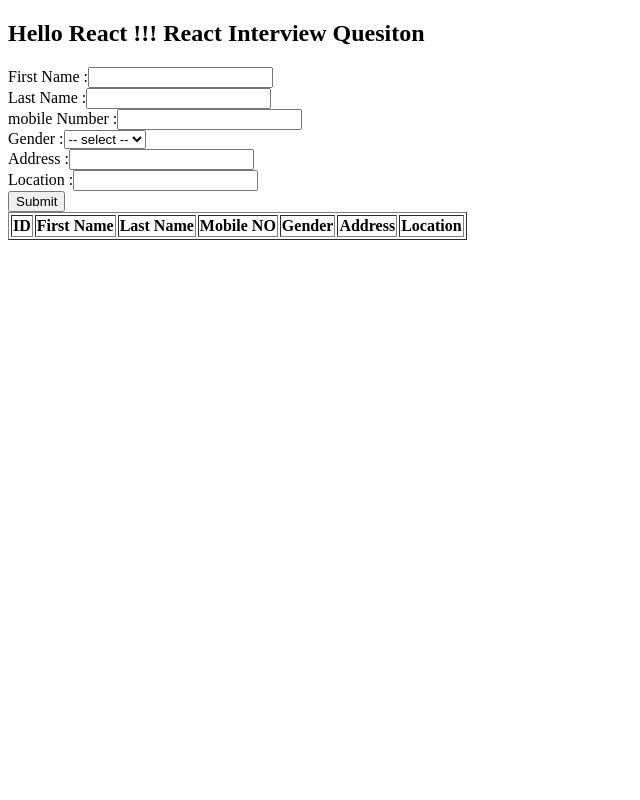
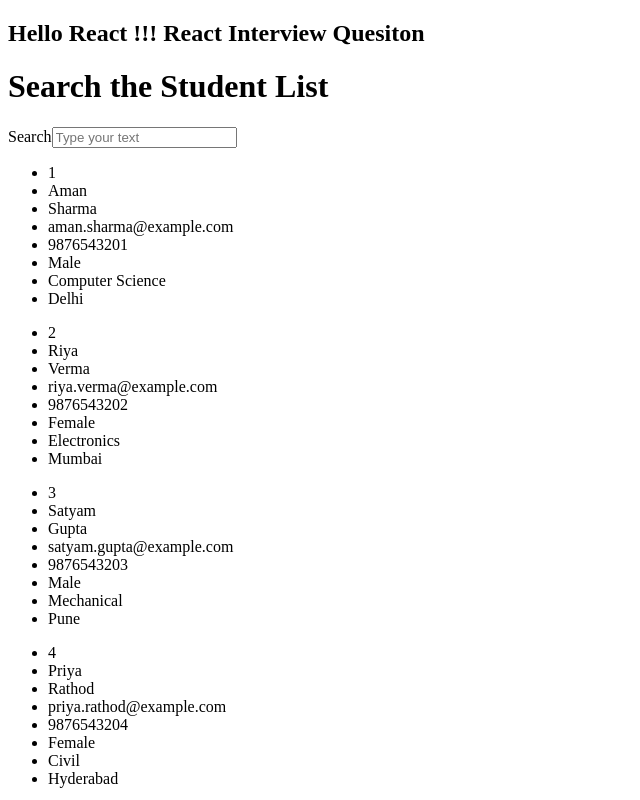
Before and after one commit to Satyam9169/React-interview-question, a React (Vite) app: page / in a window 1280 px wide. Shown: the top 800 px of the page, without its empty margins (0-640 px from the left). Built offline with nearby package versions, Linux system fonts and the light colour scheme.

Commit message:
creating filter search

```diff
--- a/src/App.jsx
+++ b/src/App.jsx
@@ -1,5 +1,6 @@
 import React from "react";
-import StudentLogic from "./Machine-coding-round/studentForm/StudentLogic";
+import Filter from "./Machine-coding-round/SearchingApp/Filter";
+// import StudentLogic from "./Machine-coding-round/studentForm/StudentLogic";
 // import Bug1 from "./Debug/Bug1";
 // import Main from "./React-interview-question/props/Main";
 // import "./App.css";
@@ -22,7 +23,8 @@
         {/* <Clock /> */}
         {/* <TimerApp /> */}
         {/* <Student /> */}
-        <StudentLogic />
+        {/* <StudentLogic /> */}
+        <Filter />
         {/* <Bug1 apiUrl="https://dummyjson.com/users" /> */}
         {/* <div>counter : {count}</div>
         <button onClick={() => dispatch(increment())}>increment</button>
--- /dev/null
+++ b/src/Machine-coding-round/SearchingApp/Filter.jsx
@@ -0,0 +1,91 @@
+import React, { useState, useEffect, useMemo } from "react";
+import studentsData from "./db.json";
+
+const Filter = () => {
+  const [filter, setFilter] = useState("");
+
+  // using performance optimization
+
+  // This is beginners  way to write the program
+  const filteredUser = studentsData.students.filter(
+    (user) =>
+      user.firstName.toLowerCase().includes(filter.toLowerCase()) ||
+      user.lastName.toLowerCase().includes(filter.toLowerCase()) ||
+      user.email.toLowerCase().includes(filter.toLowerCase()) ||
+      user.phone.toLowerCase().includes(filter.toLowerCase()) ||
+      user.gender.toLowerCase().includes(filter.toLowerCase()) ||
+      user.department.toLowerCase().includes(filter.toLowerCase()) ||
+      user.city.toLowerCase().includes(filter.toLowerCase())
+  );
+
+  const handleChange = (e) => setFilter(e.target.value);
+
+  return (
+    <div>
+      <h1>Search the Student List</h1>
+      {/* <ol>
+        <h4>Some point to be remember: </h4>
+        <li>
+          If your JavaScript takes more than ~16ms to execute, it risks dropping
+          frames and causing lag. If it's 50ms–1000ms, use Web Workers.
+        </li>
+        <li>
+          UI needs 60 FPS → one frame = 16.6ms If your function blocks longer,
+          UI lags.
+        </li>
+      </ol> */}
+      {/* <table border="1">
+        <thead>
+          <tr>
+            <th>Data Size</th>
+            <th>Ideal Approach</th>
+          </tr>
+        </thead>
+        <tbody>
+          <tr>
+            <th>0–10k</th>
+            <th>Normal .filter()</th>
+          </tr>
+          <tr>
+            <th>10k–50k</th>
+            <th>Optimized .filter() or debounce</th>
+          </tr>
+          <tr>
+            <th>50k–500k</th>
+            <th>Indexing, memo, caching</th>
+          </tr>
+          <tr>
+            <th>500k–2M</th>
+            <th>Web Worker + indexing</th>
+          </tr>
+          <tr>
+            <th>10M+</th>
+            <th>Backend search engine (Elastic, Meilisearch, Postgres FTS)</th>
+          </tr>
+        </tbody>
+      </table> */}
+      <label htmlFor="search">Search</label>
+      <input
+        type="text"
+        id="search"
+        value={filter}
+        onChange={handleChange}
+        placeholder="Type your text"
+      />
+      {filteredUser.map((u, idx) => (
+        <ul key={u.id}>
+          <li>{idx + 1}</li>
+          <li>{u.firstName}</li>
+          <li>{u.lastName}</li>
+          <li>{u.email}</li>
+          <li>{u.phone}</li>
+          <li>{u.gender}</li>
+          <li>{u.department}</li>
+          <li>{u.city}</li>
+        </ul>
+      ))}
+    </div>
+  );
+};
+
+export default Filter;
--- /dev/null
+++ b/src/Machine-coding-round/SearchingApp/db.json
@@ -0,0 +1,254 @@
+{
+  "students": [
+    {
+      "id": 1,
+      "firstName": "Aman",
+      "lastName": "Sharma",
+      "email": "aman.sharma@example.com",
+      "phone": "9876543201",
+      "gender": "Male",
+      "department": "Computer Science",
+      "city": "Delhi"
+    },
+    {
+      "id": 2,
+      "firstName": "Riya",
+      "lastName": "Verma",
+      "email": "riya.verma@example.com",
+      "phone": "9876543202",
+      "gender": "Female",
+      "department": "Electronics",
+      "city": "Mumbai"
+    },
+    {
+      "id": 3,
+      "firstName": "Satyam",
+      "lastName": "Gupta",
+      "email": "satyam.gupta@example.com",
+      "phone": "9876543203",
+      "gender": "Male",
+      "department": "Mechanical",
+      "city": "Pune"
+    },
+    {
+      "id": 4,
+      "firstName": "Priya",
+      "lastName": "Rathod",
+      "email": "priya.rathod@example.com",
+      "phone": "9876543204",
+      "gender": "Female",
+      "department": "Civil",
+      "city": "Hyderabad"
+    },
+    {
+      "id": 5,
+      "firstName": "Arjun",
+      "lastName": "Yadav",
+      "email": "arjun.yadav@example.com",
+      "phone": "9876543205",
+      "gender": "Male",
+      "department": "IT",
+      "city": "Chennai"
+    },
+    {
+      "id": 6,
+      "firstName": "Neha",
+      "lastName": "Kapoor",
+      "email": "neha.kapoor@example.com",
+      "phone": "9876543206",
+      "gender": "Female",
+      "department": "Computer Science",
+      "city": "Delhi"
+    },
+    {
+      "id": 7,
+      "firstName": "Rohan",
+      "lastName": "Saxena",
+      "email": "rohan.saxena@example.com",
+      "phone": "9876543207",
+      "gender": "Male",
+      "department": "Electronics",
+      "city": "Mumbai"
+    },
+    {
+      "id": 8,
+      "firstName": "Tanya",
+      "lastName": "Mehra",
+      "email": "tanya.mehra@example.com",
+      "phone": "9876543208",
+      "gender": "Female",
+      "department": "IT",
+      "city": "Pune"
+    },
+    {
+      "id": 9,
+      "firstName": "Vikas",
+      "lastName": "Singh",
+      "email": "vikas.singh@example.com",
+      "phone": "9876543209",
+      "gender": "Male",
+      "department": "Mechanical",
+      "city": "Hyderabad"
+    },
+    {
+      "id": 10,
+      "firstName": "Anjali",
+      "lastName": "Bansal",
+      "email": "anjali.bansal@example.com",
+      "phone": "9876543210",
+      "gender": "Female",
+      "department": "Civil",
+      "city": "Chennai"
+    },
+    {
+      "id": 11,
+      "firstName": "Kabir",
+      "lastName": "Malhotra",
+      "email": "kabir.malhotra@example.com",
+      "phone": "9876543211",
+      "gender": "Male",
+      "department": "Computer Science",
+      "city": "Bangalore"
+    },
+    {
+      "id": 12,
+      "firstName": "Shruti",
+      "lastName": "Nair",
+      "email": "shruti.nair@example.com",
+      "phone": "9876543212",
+      "gender": "Female",
+      "department": "Electronics",
+      "city": "Kolkata"
+    },
+    {
+      "id": 13,
+      "firstName": "Kunal",
+      "lastName": "Patel",
+      "email": "kunal.patel@example.com",
+      "phone": "9876543213",
+      "gender": "Male",
+      "department": "IT",
+      "city": "Ahmedabad"
+    },
+    {
+      "id": 14,
+      "firstName": "Simran",
+      "lastName": "Chopra",
+      "email": "simran.chopra@example.com",
+      "phone": "9876543214",
+      "gender": "Female",
+      "department": "Civil",
+      "city": "Jaipur"
+    },
+    {
+      "id": 15,
+      "firstName": "Harsh",
+      "lastName": "Bhatt",
+      "email": "harsh.bhatt@example.com",
+      "phone": "9876543215",
+      "gender": "Male",
+      "department": "Mechanical",
+      "city": "Lucknow"
+    },
+    {
+      "id": 16,
+      "firstName": "Meera",
+      "lastName": "Shah",
+      "email": "meera.shah@example.com",
+      "phone": "9876543216",
+      "gender": "Female",
+      "department": "Computer Science",
+      "city": "Surat"
+    },
+    {
+      "id": 17,
+      "firstName": "Dev",
+      "lastName": "Raj",
+      "email": "dev.raj@example.com",
+      "phone": "9876543217",
+      "gender": "Male",
+      "department": "IT",
+      "city": "Bhopal"
+    },
+    {
+      "id": 18,
+      "firstName": "Aisha",
+      "lastName": "Sheikh",
+      "email": "aisha.sheikh@example.com",
+      "phone": "9876543218",
+      "gender": "Female",
+      "department": "Electronics",
+      "city": "Nagpur"
+    },
+    {
+      "id": 19,
+      "firstName": "Yuvaraj",
+      "lastName": "Krishnan",
+      "email": "yuvaraj.krishnan@example.com",
+      "phone": "9876543219",
+      "gender": "Male",
+      "department": "Civil",
+      "city": "Coimbatore"
+    },
+    {
+      "id": 20,
+      "firstName": "Nisha",
+      "lastName": "Rao",
+      "email": "nisha.rao@example.com",
+      "phone": "9876543220",
+      "gender": "Female",
+      "department": "IT",
+      "city": "Mangalore"
+    },
+    {
+      "id": 21,
+      "firstName": "Raj",
+      "lastName": "Chaudhary",
+      "email": "raj.chaudhary@example.com",
+      "phone": "9876543221",
+      "gender": "Male",
+      "department": "Mechanical",
+      "city": "Varanasi"
+    },
+    {
+      "id": 22,
+      "firstName": "Preeti",
+      "lastName": "Pandey",
+      "email": "preeti.pandey@example.com",
+      "phone": "9876543222",
+      "gender": "Female",
+      "department": "Computer Science",
+      "city": "Patna"
+    },
+    {
+      "id": 23,
+      "firstName": "Aayush",
+      "lastName": "Tiwari",
+      "email": "aayush.tiwari@example.com",
+      "phone": "9876543223",
+      "gender": "Male",
+      "department": "Civil",
+      "city": "Indore"
+    },
+    {
+      "id": 24,
+      "firstName": "Zara",
+      "lastName": "Khan",
+      "email": "zara.khan@example.com",
+      "phone": "9876543224",
+      "gender": "Female",
+      "department": "Electronics",
+      "city": "Noida"
+    },
+    {
+      "id": 25,
+      "firstName": "Manav",
+      "lastName": "Rajput",
+      "email": "manav.rajput@example.com",
+      "phone": "9876543225",
+      "gender": "Male",
+      "department": "IT",
+      "city": "Gurugram"
+    }
+  ]
+}
```
